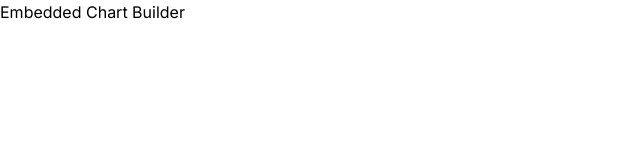
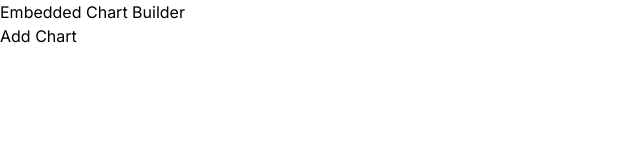
Before and after one commit to Steven-Rummler/charts, a Next.js app: page / in a window 1280 px wide. Shown: the top 160 px of the page, without its empty margins (0-640 px from the left). Built offline with nearby package versions, Linux system fonts and the light colour scheme; no server answers.

Commit message:
connect to kv and create basic endpoints

```diff
--- /dev/null
+++ b/app/AddChartButton.tsx
@@ -0,0 +1,11 @@
+'use client';
+
+export function AddChartButton() {
+  return <button onClick={addChart}>Add Chart</button>;
+}
+
+function addChart() {
+  console.log('addChart');
+  const url = 'api/charts';
+  fetch(url, { method: 'POST', body: JSON.stringify({ 'Hello': 'World' }) }).catch(console.error);
+}
--- /dev/null
+++ b/app/api/charts/[chart]/route.ts
@@ -0,0 +1,9 @@
+import { NextResponse } from 'next/server';
+import { kv } from '@vercel/kv';
+
+export async function GET(request: Request, { params }: { params: { slug: string}}) {
+  const chartKey = params.slug;
+  console.log(`GET /api/charts/${chartKey}`);
+  const chart = await kv.hgetall(`chart:${chartKey}`);
+  return NextResponse.json(chart);
+}
--- /dev/null
+++ b/app/api/charts/route.ts
@@ -0,0 +1,23 @@
+import { NextResponse } from 'next/server';
+import { kv } from '@vercel/kv';
+
+export async function GET() {
+  console.log('GET /api/charts');
+  const chartKeys = await kv.smembers('charts');
+  if (chartKeys.length === 0) return NextResponse.json([]);
+  const chartsTransaction = kv.multi();
+  chartKeys.forEach(key => chartsTransaction.hgetall(`chart:${key}`));
+  const charts = await chartsTransaction.exec();
+  return NextResponse.json(charts);
+}
+
+export async function POST(request: Request) {
+  console.log('POST /api/charts');
+  const chartKey = Math.random().toString(36).slice(2);
+  const chart = await request.json();
+  const saveTransaction = kv.multi();
+  saveTransaction.sadd('charts', chartKey);
+  saveTransaction.hset(`chart:${chartKey}`, chart);
+  await saveTransaction.exec();
+  return NextResponse.redirect(`${process.env.VERCEL_URL}/charts/${chartKey}`);
+}
--- a/app/page.tsx
+++ b/app/page.tsx
@@ -1,7 +1,17 @@
-export default function Home() {
-  return (
-    <main>
-      <h1>Embedded Chart Builder</h1>
-    </main>
-  )
+import { AddChartButton } from "./AddChartButton";
+
+export default async function Home() {
+  try {
+    const url = `${process.env.VERCEL_URL}/api/charts`;
+    const result = await fetch(url);
+    const parsed = await result.json();
+    console.log(parsed);
+  } catch (e) {
+    console.log(e);
+  }
+
+  return <main>
+    <h1>Embedded Chart Builder</h1>
+    <AddChartButton />
+  </main>;
 }
```
Also changed, not shown: 1 other file (tests, documents, lock files or other folders).
